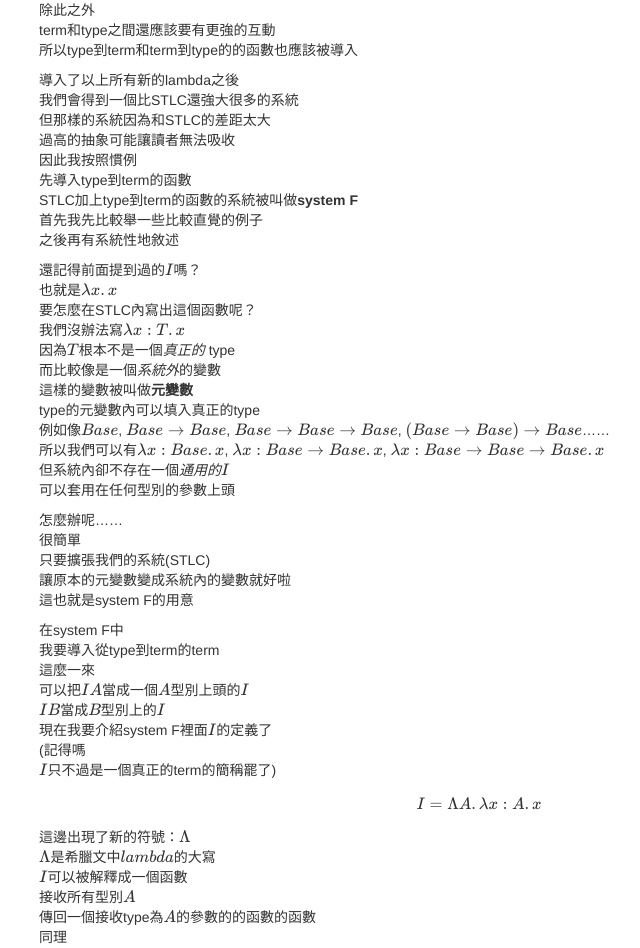
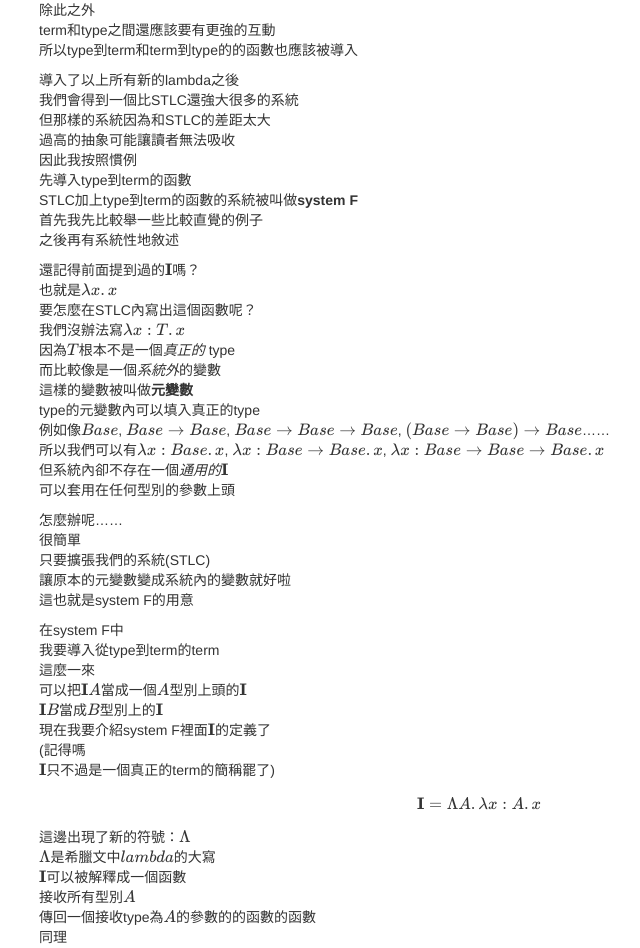
Before and after one commit to AndyShiue/AndyShiue.github.io, a Jekyll site: the page built from _posts/lambda/2016-02-19-system-F.md, in a window 1280 px wide and 1400 px high, scrolled down 803 px. Shown: the top 948 px of the window, without its empty margins (161-801 px from the left). Built offline with Jekyll 4.4.1, drawn with Linux system fonts in a browser that asks for light colours; formulas are drawn with MathJax 3; comment, search, counter and statistics services are not loaded; some of the changed text lies outside the part shown.

Commit message:
Make combinators bold face.

```diff
--- a/_posts/lambda/2016-02-19-system-F.md
+++ b/_posts/lambda/2016-02-19-system-F.md
@@ -48,7 +48,7 @@ STLC加上type到term的函數的系統被叫做**system F**
 首先我先比較舉一些比較直覺的例子
 之後再有系統性地敘述
 
-還記得前面提到過的\\(I\\)嗎？
+還記得前面提到過的\\(\mathbf{I}\\)嗎？
 也就是\\(\lambda x. x\\)
 要怎麼在STLC內寫出這個函數呢？
 我們沒辦法寫\\(\lambda x: T. x\\)
@@ -58,7 +58,7 @@ STLC加上type到term的函數的系統被叫做**system F**
 type的元變數內可以填入真正的type
 例如像\\(Base\\), \\(Base \to Base\\), \\(Base \to Base \to Base\\), \\((Base \to Base) \to Base\\)......
 所以我們可以有\\(\lambda x: Base. x\\), \\(\lambda x: Base \to Base. x\\), \\(\lambda x: Base \to Base \to Base. x\\)
-但系統內卻不存在一個*通用的*\\(I\\)
+但系統內卻不存在一個*通用的*\\(\mathbf{I}\\)
 可以套用在任何型別的參數上頭
 
 怎麼辦呢......
@@ -70,25 +70,25 @@ type的元變數內可以填入真正的type
 在system F中
 我要導入從type到term的term
 這麼一來
-可以把\\(I A\\)當成一個\\(A\\)型別上頭的\\(I\\)
-\\(I B\\)當成\\(B\\)型別上的\\(I\\)
-現在我要介紹system F裡面\\(I\\)的定義了
+可以把\\(\mathbf{I} A\\)當成一個\\(A\\)型別上頭的\\(\mathbf{I}\\)
+\\(\mathbf{I} B\\)當成\\(B\\)型別上的\\(\mathbf{I}\\)
+現在我要介紹system F裡面\\(\mathbf{I}\\)的定義了
 (記得嗎
-\\(I\\)只不過是一個真正的term的簡稱罷了)
+\\(\mathbf{I}\\)只不過是一個真正的term的簡稱罷了)
 
 $$
-I = \Lambda A. \lambda x: A. x
+\mathbf{I} = \Lambda A. \lambda x: A. x
 $$
 
 這邊出現了新的符號：\\(\Lambda\\)
 \\(\Lambda\\)是希臘文中\\(lambda\\)的大寫
-\\(I\\)可以被解釋成一個函數
+\\(\mathbf{I}\\)可以被解釋成一個函數
 接收所有型別\\(A\\)
 傳回一個接收type為\\(A\\)的參數的的函數的函數
 同理
-\\(\Lambda A B. \lambda x: A. \lambda y: B. x\\)可以被當成是system F中的\\(K\\)
+\\(\Lambda A B. \lambda x: A. \lambda y: B. x\\)可以被當成是system F中的\\(\mathbf{K}\\)
 事實上
-Haskell的`Prelude`裡面也有\\(I\\)和\\(K\\)
+Haskell的`Prelude`裡面也有\\(\mathbf{I}\\)和\\(\mathbf{K}\\)
 只不過它們分別被叫做`id`和`const`
 另外也能在system F中定義自然數
 
@@ -131,7 +131,7 @@ system F中的結構多了很多
    這邊的變數是真正的變數而不只是元變數
    事實上
    在上面我們已經多次使用到了type變數
-   也就是\\(I\\)和\\(K\\)中的\\(A\\)和\\(B\\)
+   也就是\\(\mathbf{I}\\)和\\(\mathbf{K}\\)中的\\(A\\)和\\(B\\)
    既然要有type到term的函數
    就一定要有type的變數
    好能在內層的term使用它
@@ -202,7 +202,7 @@ system F只是多了\\(\Lambda\\)而已
 我要定義空語境下只有沒有自由變數的type才是合法的
 也就是說
 \\(\forall A. A \to A\\)是合法的
-(這是上面提到的\\(I\\)的type)
+(這是上面提到的\\(\mathbf{I}\\)的type)
 \\(A \to A\\)卻不是
 因為在後者中\\(A\\)是自由變數
 現在
```
Also changed, not shown: _drafts/Curry-Howard.md (+35 -0 lines).
